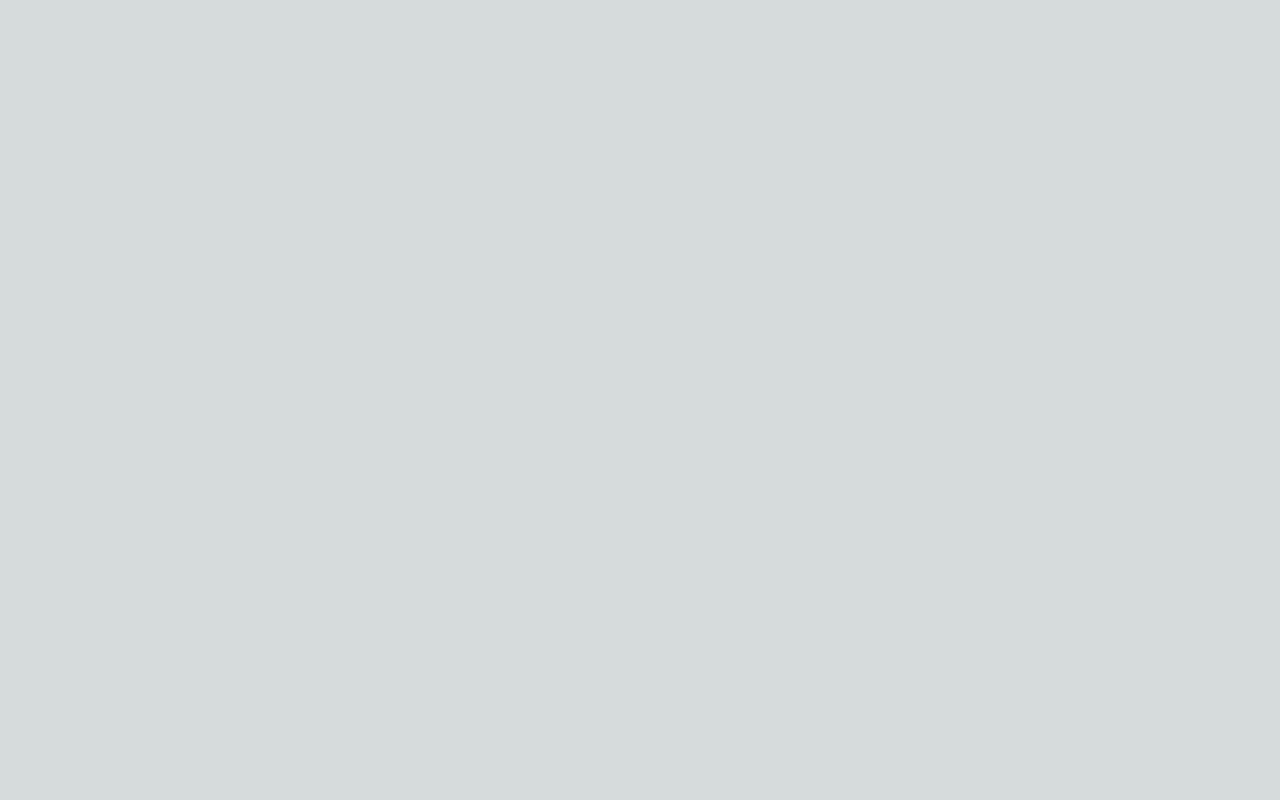
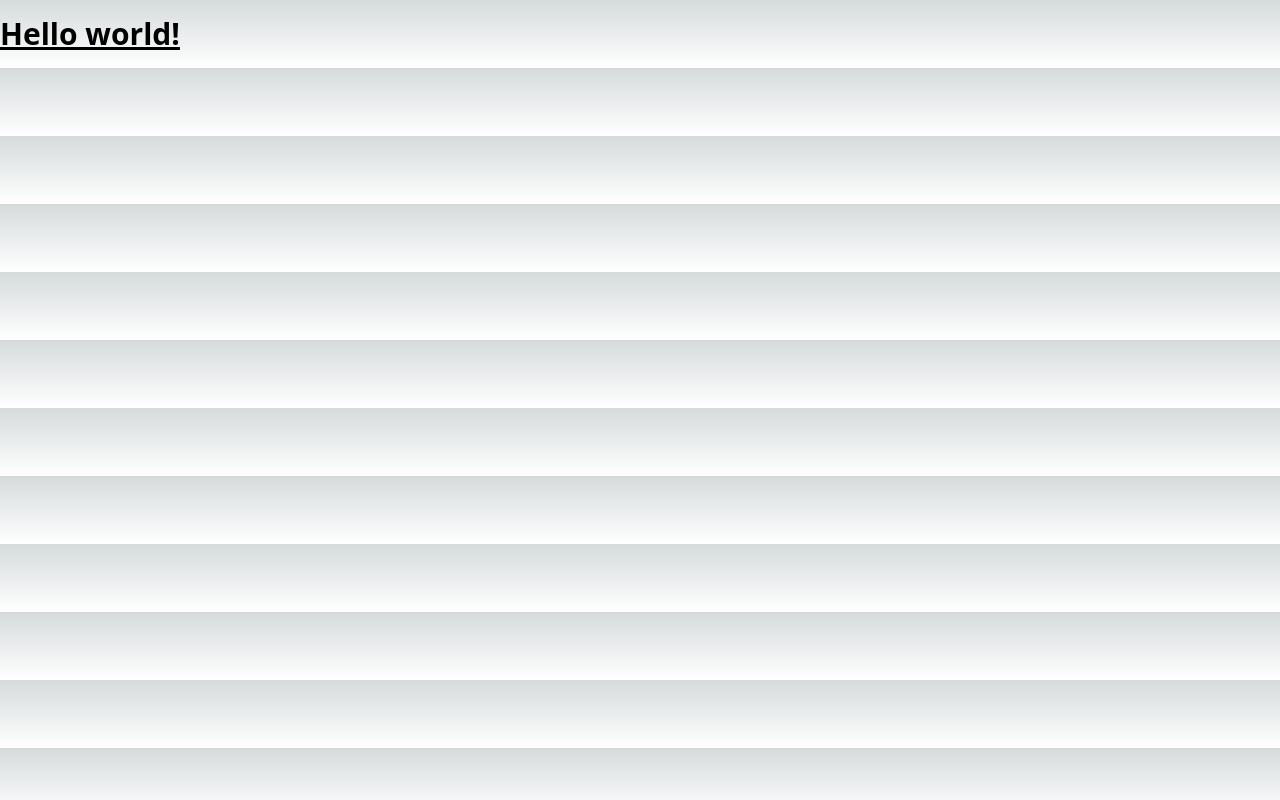
Before and after one commit to Vivekkharnotia/LibraryManagementSystem, a Next.js app: page / in a window 1280 px wide. Built offline with nearby package versions, Linux system fonts and the light colour scheme.

Commit message:
slightChanges

```diff
--- a/package.json
+++ b/package.json
@@ -18,6 +18,11 @@
     "next": "13.1.6",
     "react": "18.2.0",
     "react-dom": "18.2.0",
+    "tailwindcss": "^3.2.4",
     "typescript": "4.9.4"
+  },
+  "devDependencies": {
+    "autoprefixer": "^10.4.13",
+    "postcss": "^8.4.21"
   }
 }
--- /dev/null
+++ b/postcss.config.js
@@ -0,0 +1,6 @@
+module.exports = {
+  plugins: {
+    tailwindcss: {},
+    autoprefixer: {},
+  },
+}
--- a/src/pages/index.tsx
+++ b/src/pages/index.tsx
@@ -3,11 +3,10 @@
 import { Inter } from "@next/font/google";
 import styles from "@/styles/Home.module.css";
 
-
 export default function Home() {
   return (
     <>
-
+      <h1 className="text-3xl font-bold underline py-4">Hello world!</h1>
     </>
   );
 }
--- a/src/styles/globals.css
+++ b/src/styles/globals.css
@@ -1,3 +1,7 @@
+@tailwind base;
+@tailwind components;
+@tailwind utilities;
+
 :root {
   --max-width: 1100px;
   --border-radius: 12px;
--- /dev/null
+++ b/tailwind.config.js
@@ -0,0 +1,8 @@
+/** @type {import('tailwindcss').Config} */
+module.exports = {
+  content: ["./src/**/*.{js,jsx,ts,tsx}"],
+  theme: {
+    extend: {},
+  },
+  plugins: [],
+};
```
Also changed, not shown: 1 other file (tests, documents, lock files or other folders).
